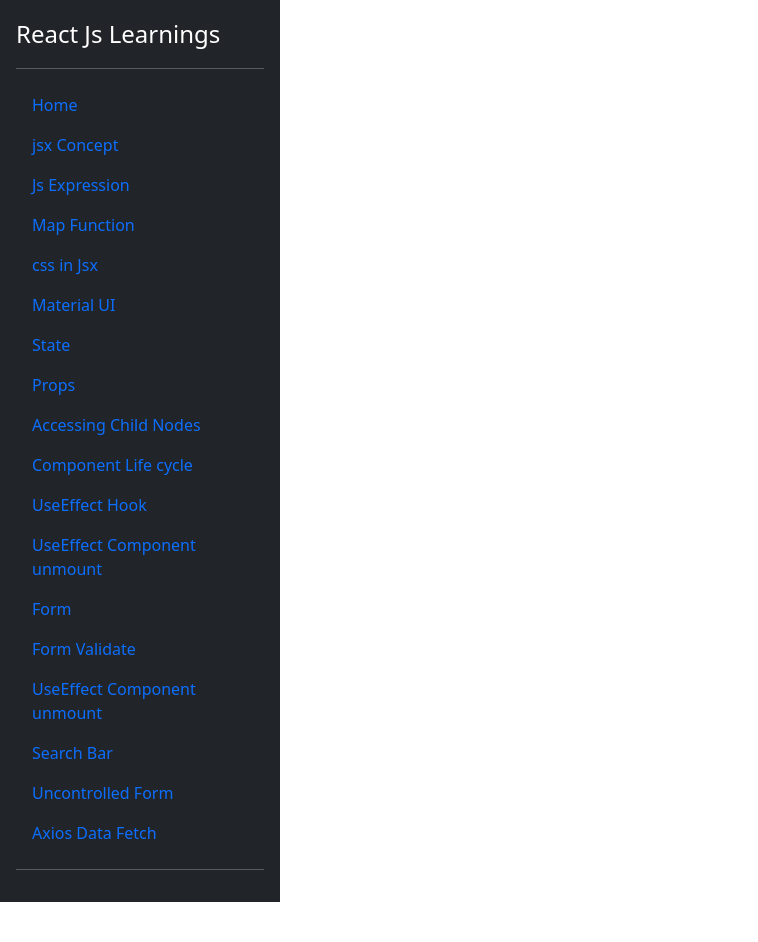
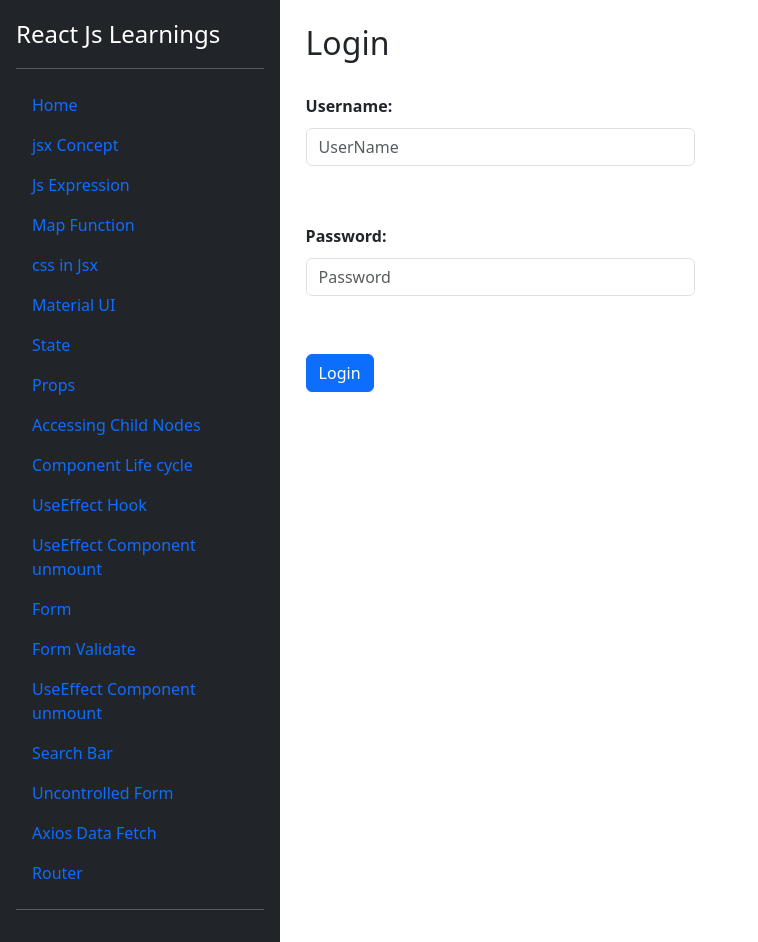
Before and after one commit to webdevsaravanan/React_Learnings, a React (Create React App) app in the folder my-app/: page /RouterNavigation in a window 1280 px wide. Shown: the whole page, without its empty margins (0-758 px from the left). Before the commit the page ends 902 px from the top, so only its background shows below. Built offline with nearby package versions, Linux system fonts and the light colour scheme.

Commit message:
Router Concept Day-2

```diff
--- /dev/null
+++ b/my-app/src/Display.js
@@ -0,0 +1,8 @@
+import { useParams } from 'react-router-dom';
+const Display = ()=> {
+    let params = useParams();
+                return <>
+                            <h2>Inside {params.topic} component</h2>
+                        </>
+};
+export default Display;
--- a/my-app/src/Header.js
+++ b/my-app/src/Header.js
@@ -27,6 +27,7 @@ return (
     <ul className="nav nav-pills flex-column mb-auto"><li className="nav-item"> <Link className="nav-link " to="SearchBar">Search Bar</Link></li></ul>
     <ul className="nav nav-pills flex-column mb-auto"><li className="nav-item"> <Link className="nav-link " to="FormRef">Uncontrolled Form</Link></li></ul>
     <ul className="nav nav-pills flex-column mb-auto"><li className="nav-item"> <Link className="nav-link " to="AddAxios">Axios Data Fetch</Link></li></ul>
+    <ul className="nav nav-pills flex-column mb-auto"><li className="nav-item"> <Link className="nav-link " to="RouterNavigation">Router</Link></li></ul>
     <Outlet/>
     <hr/>
   </div>
--- /dev/null
+++ b/my-app/src/Landing.js
@@ -0,0 +1,27 @@
+import { Link, Routes, Route} from 'react-router-dom';
+import { useParams } from 'react-router-dom';
+import Display from './Display';
+const Landing = () => {
+        let params = useParams();
+        return <>
+
+                <h4>Welcome&nbsp; {params.name} to React Concepts</h4>
+                <h4> Just Launched...</h4>
+                <Link to="Display/jsxConcept">
+                jsxConcept
+                </Link> <br/>
+                <Link to="Display/javascriptExpression">
+                javascriptExpression
+                </Link> <br/>
+                <Link to="Display/State">
+                State
+                </Link> <br/>
+                <Link to="Display/Educator">
+                Component Life cycle
+                </Link>
+                <Routes>
+                            <Route path="Display/:topic" element={<Display/>}/>
+                        </Routes>
+            </>
+    }
+    export default Landing;
--- /dev/null
+++ b/my-app/src/Navigate.js
@@ -0,0 +1,44 @@
+import {useState} from 'react';
+import 'bootstrap/dist/css/bootstrap.min.css';
+import { useNavigate } from "react-router-dom";
+const Navigate = () => {
+  let navigate = useNavigate();
+  const [name,setName] = useState("")
+  const [pwd, setPwd] = useState("")
+  const [message,setMessage] = useState("")
+  const handleLogin = (e) => {
+    e.preventDefault();
+    if((name==="") || (pwd===""))
+    {
+      setMessage("Enter Username and Password")
+    }
+    else
+    {
+     navigate('/landing/'+name);
+    }
+  }
+    return (<>
+          <form onSubmit={handleLogin}>
+            <br/><h2>Login</h2><br/>
+            <div className="form-group">
+              <label>Username:</label>
+              <input type = "text"
+              style={{width:'40%'}} className="form-control" onChange={(event)=>setName(event.target.value)}
+              placeholder = "UserName"
+            /><br/><br/>
+            </div>
+            <div className="form-group">
+              <label>Password:</label>
+              <input type = "password"
+              style={{width:'40%'}}
+              onChange={(event)=>setPwd(event.target.value)}
+              className="form-control"
+              placeholder = "Password"
+            /><br/><br/>
+            </div>
+            <div className="text-danger">{message}</div>
+            <button type="submit" className="btn btn-primary">Login</button>
+          </form>
+        </>);
+}
+export default Navigate;
--- a/my-app/src/index.js
+++ b/my-app/src/index.js
@@ -22,6 +22,8 @@ import SearchBar from './SearchBar';
 import FormRef from './FormRef';
 import AddAxios from './AddAxios';
 import Header from './Header';
+import Navigate from './Navigate';
+import Landing from './Landing';
 
 const root = ReactDOM.createRoot(document.getElementById('root'))
 root.render(
@@ -62,6 +64,9 @@ root.render(
       <Route path="SearchBar" element={ <SearchBar/>}/>
       <Route path="FormRef" element={<FormRef/>}/>
       <Route path="AddAxios" element={<AddAxios/>}/>
+      <Route path="RouterNavigation" element={<Navigate/>}/>
+      <Route path="landing/:name/" element={<Landing/>}/>
+      <Route path="*" element={<FunctionalRender/>} />
   </Routes>
 </BrowserRouter>
   </>
```
